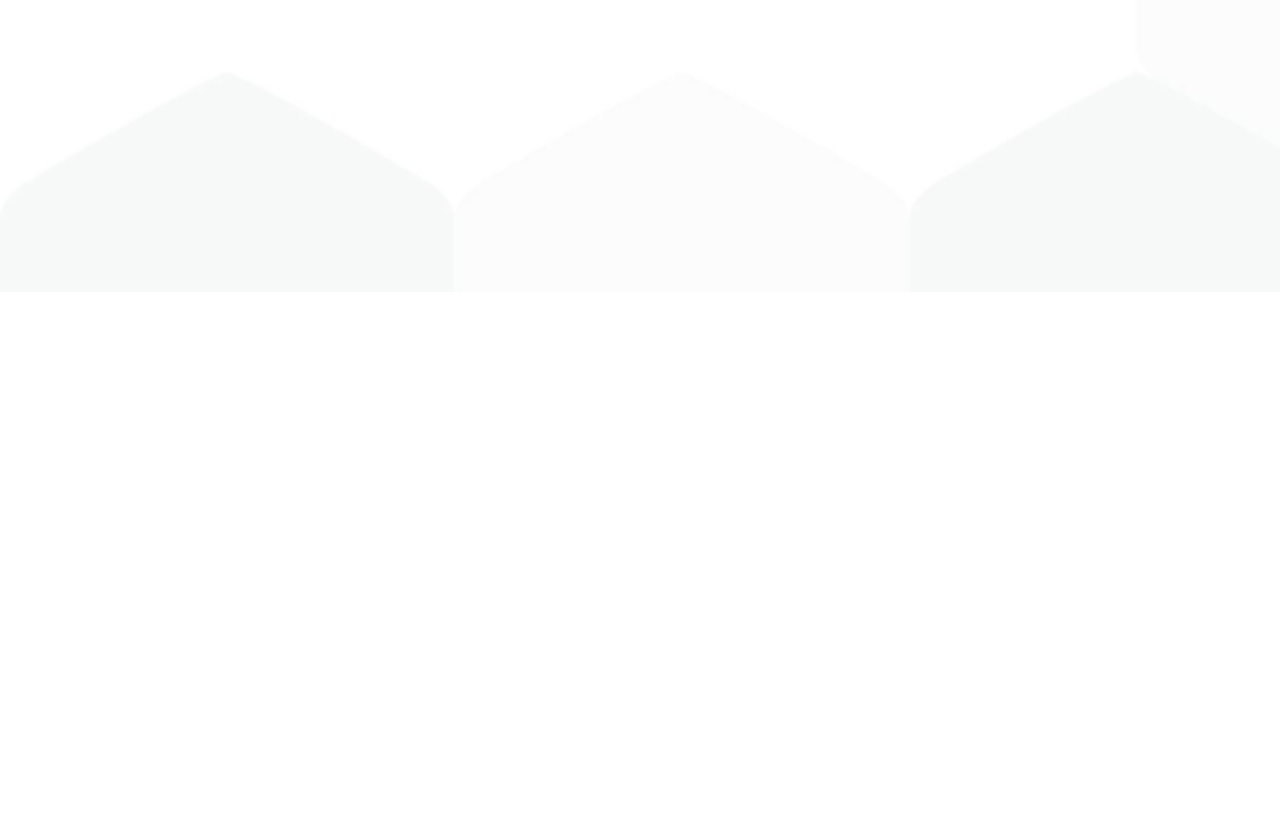
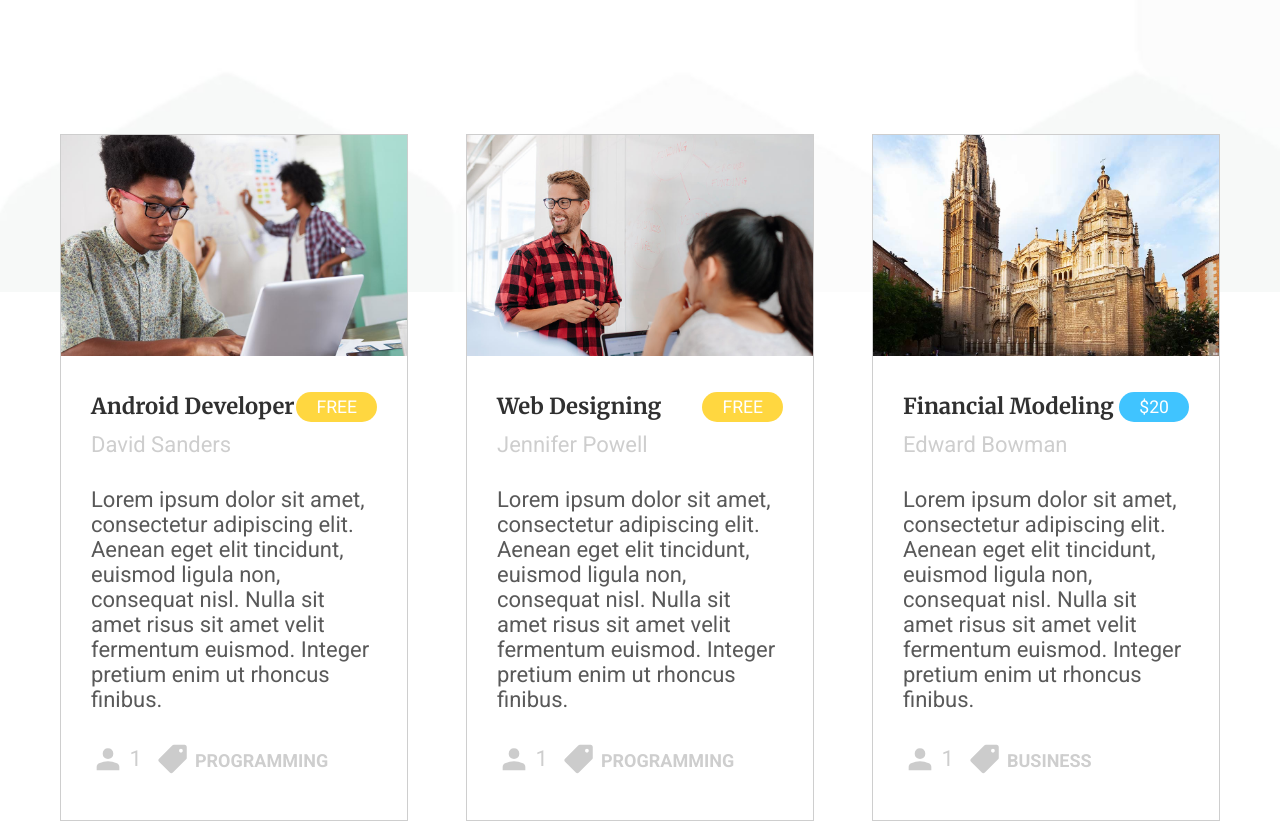
Before and after one commit to alexis39tt/proj-html-vuejs, a Vue app: page / in a window 1280 px wide. Shown: the part 6100-6921 px from the top of the page. Before the commit the page ends 6392 px from the top, so only its background shows below. Built offline with nearby package versions, Linux system fonts and the light colour scheme.

Commit message:
created course card component for section 7 in main

```diff
--- a/src/components/common/MainComp6.vue
+++ b/src/components/common/MainComp6.vue
@@ -175,7 +175,7 @@ export default {
     }
     .check {
       vertical-align: middle;
-      filter: invert(0.5) sepia(1) saturate(5) hue-rotate(175deg);
+      filter: $cyan-filter;
     }
     .section-img {
       position: absolute;
--- a/src/components/common/MainComp7.vue
+++ b/src/components/common/MainComp7.vue
@@ -5,13 +5,53 @@
         <h2>Popular Online Courses</h2>
         <p>Lorem ipsum gravida nibh vel velit auctor aliquetnean sollicitudin, lorem quis bibendum auci elit consequat ipsutis sem nibh id elit</p>
       </div>
+      <div class="courses">
+        <CourseCard v-for="(elm, i) in courses" :key="i" :course="elm" />
+      </div>
     </div>
   </section>
 </template>
 
 <script>
+import CourseCard from "./subcomponents/CourseCard.vue";
 export default {
   name: "MainComp7",
+  components: {
+    CourseCard
+  },
+  data(){
+    return{
+      courses: [
+        {
+          title: 'Android Developer',
+          teacher: 'David Sanders',
+          desc: 'Lorem ipsum dolor sit amet, consectetur adipiscing elit. Aenean eget elit tincidunt, euismod ligula non, consequat nisl. Nulla sit amet risus sit amet velit fermentum euismod. Integer pretium enim ut rhoncus finibus.',
+          users: 1,
+          tag: 'programming',
+          price: 0,
+          img: 'course-5-f-img.jpg'
+        },
+        {
+          title: 'Web Designing',
+          teacher: 'Jennifer Powell',
+          desc: 'Lorem ipsum dolor sit amet, consectetur adipiscing elit. Aenean eget elit tincidunt, euismod ligula non, consequat nisl. Nulla sit amet risus sit amet velit fermentum euismod. Integer pretium enim ut rhoncus finibus.',
+          users: 1,
+          tag: 'programming',
+          price: 0,
+          img: 'course-6-f-img.jpg'
+        },
+        {
+          title: 'Financial Modeling',
+          teacher: 'Edward Bowman',
+          desc: 'Lorem ipsum dolor sit amet, consectetur adipiscing elit. Aenean eget elit tincidunt, euismod ligula non, consequat nisl. Nulla sit amet risus sit amet velit fermentum euismod. Integer pretium enim ut rhoncus finibus.',
+          users: 1,
+          tag: 'business',
+          price: 20,
+          img: 'course-12-f-img.jpg'
+        },
+      ]
+    }
+  }
 };
 </script>
 
@@ -23,6 +63,7 @@ export default {
   background-repeat: no-repeat;
   background-size: 200%;
   height: 1000px;
+  padding: $def-padding;
   .text{
     text-align: center;
     margin: 200px 270px;
@@ -39,5 +80,9 @@ export default {
       margin: 20px 0 0;
     }
   }
+  .courses{
+    display: flex;
+    justify-content: space-between;
+  }
 }
 </style>
--- /dev/null
+++ b/src/components/common/subcomponents/CourseCard.vue
@@ -0,0 +1,121 @@
+<template>
+  <div class="card">
+    <div class="img">
+      <img :src="require('../../../assets/img/' + course.img)" alt="" />
+    </div>
+    <div class="text">
+      <div class="title">
+        <p>{{ course.title }}</p>
+        <span v-if="course.price == 0" class="free">FREE</span>
+        <span v-else class="paid">${{ course.price }}</span>
+      </div>
+      <div class="teacher">
+        <p>{{ course.teacher }}</p>
+      </div>
+      <div class="desc">
+        <p>{{ course.desc }}</p>
+      </div>
+      <div class="icons">
+        <div class="users">
+          <img src="../../../assets/svg/person.svg" alt="user" />
+          <p>{{ course.users }}</p>
+        </div>
+        <div class="tag">
+          <img src="../../../assets/svg/tag.svg" alt="user" />
+          <p class="name">{{ course.tag }}</p>
+        </div>
+      </div>
+    </div>
+  </div>
+</template>
+
+<script>
+export default {
+  name: "CourseCard",
+  props: {
+    course: Object,
+  },
+};
+</script>
+
+<style lang="scss" scoped>
+@import "../../../mixin";
+.card {
+  width: 550px;
+  max-width: 30%;
+  border: 1px solid $lightgray;
+  cursor: pointer;
+  transition: $short-trans;
+  &:hover {
+    transform: translateY(-10px);
+    box-shadow: 0px 3px 10px 0px $lightgray;
+  }
+  .img {
+    img {
+      width: 100%;
+    }
+  }
+  .text {
+    padding: 30px;
+    .title {
+      display: flex;
+      justify-content: space-between;
+      p {
+        font-family: $merryweather;
+        font-weight: bold;
+        color: $darkgray;
+      }
+      span {
+        padding: 5px 20px;
+        border-radius: 30px;
+        font-size: 0.8rem;
+        font-family: $roboto;
+        color: $white;
+      }
+      span.free {
+        background: $gold;
+      }
+      span.paid {
+        background: $lightcyan;
+      }
+    }
+    .teacher p {
+      font-family: $roboto;
+      color: $lightgray;
+      margin: 10px 0 30px;
+    }
+    .desc p {
+      font-family: $roboto;
+      color: $mediumgray;
+    }
+  }
+  .icons {
+    margin-top: 30px;
+    display: flex;
+    .users,
+    .tag {
+      display: flex;
+      line-height: 1.5rem;
+      img {
+        height: 70%;
+        filter: opacity(0.2);
+      }
+      p {
+          color: $lightgray;
+        margin-left: 5px;
+        font-family: $roboto;
+      }
+    }
+    .tag {
+        img{
+            transform: scaleX(-1);
+        }
+      p {
+        font-size: 1.2rem;
+        font-weight: bold;
+        font-variant: small-caps;
+      }
+    }
+  }
+}
+</style>
--- a/src/mixin.scss
+++ b/src/mixin.scss
@@ -6,10 +6,11 @@ $roboto: 'Roboto', sans-serif;
 $def-padding: 60px;
 $def-lineheight: 2.2rem;
 
-// TRANSITIONS
+// TRANSITIONS AND FILTERS
 $short-trans: 0.3s;
 $medium-trans: 0.5s;
 $long-trans: 1s;
+$cyan-filter: invert(0.5) sepia(1) saturate(5) hue-rotate(175deg);
 
 // COLOR PALETTE
 $white: white;
@@ -37,7 +38,7 @@ $red: #EE2852;
     border: none;
     padding: 30px 80px;
     cursor: pointer;
-    transition: 0.4s;
+    transition: $short-trans;
     &:hover{
         color: $lightcyan;
         background: $white;
```
